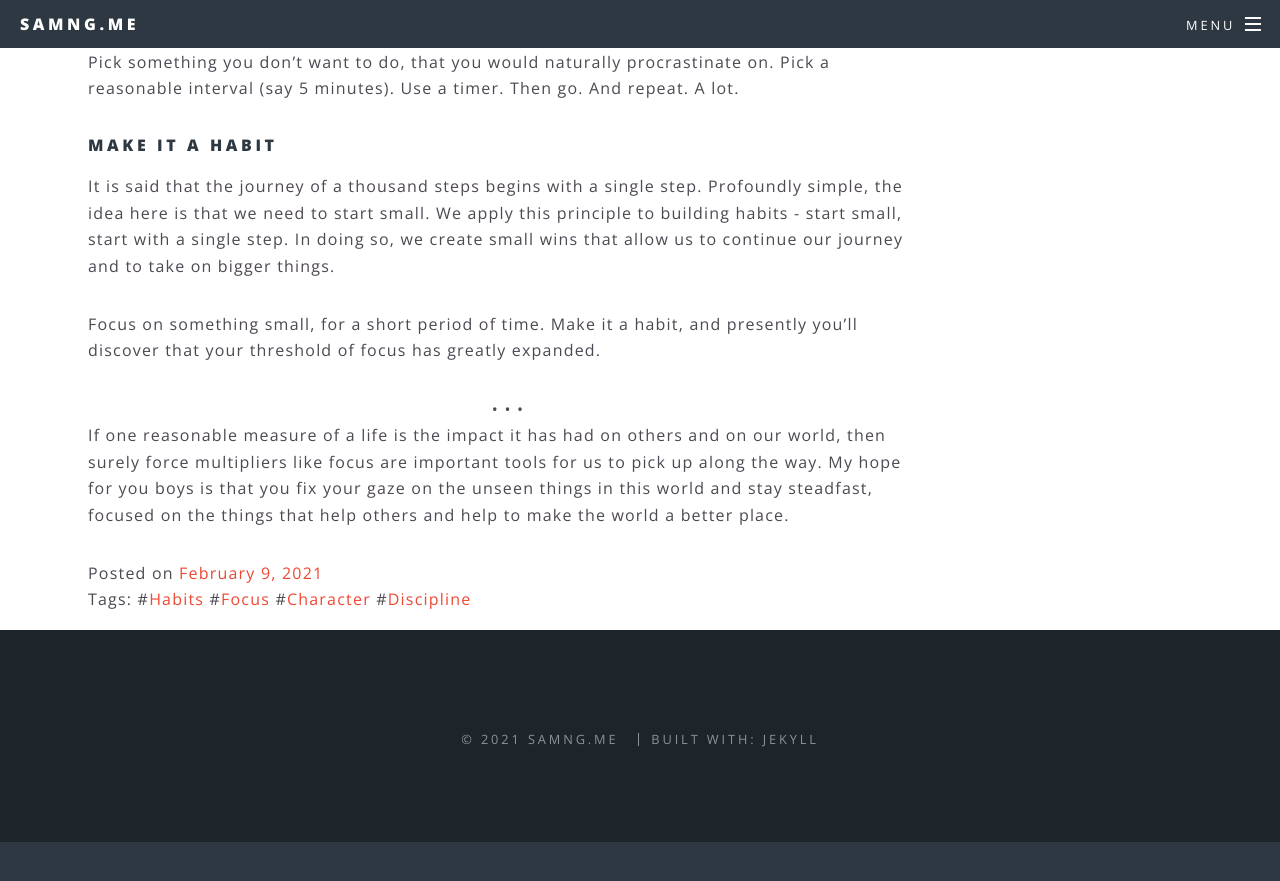
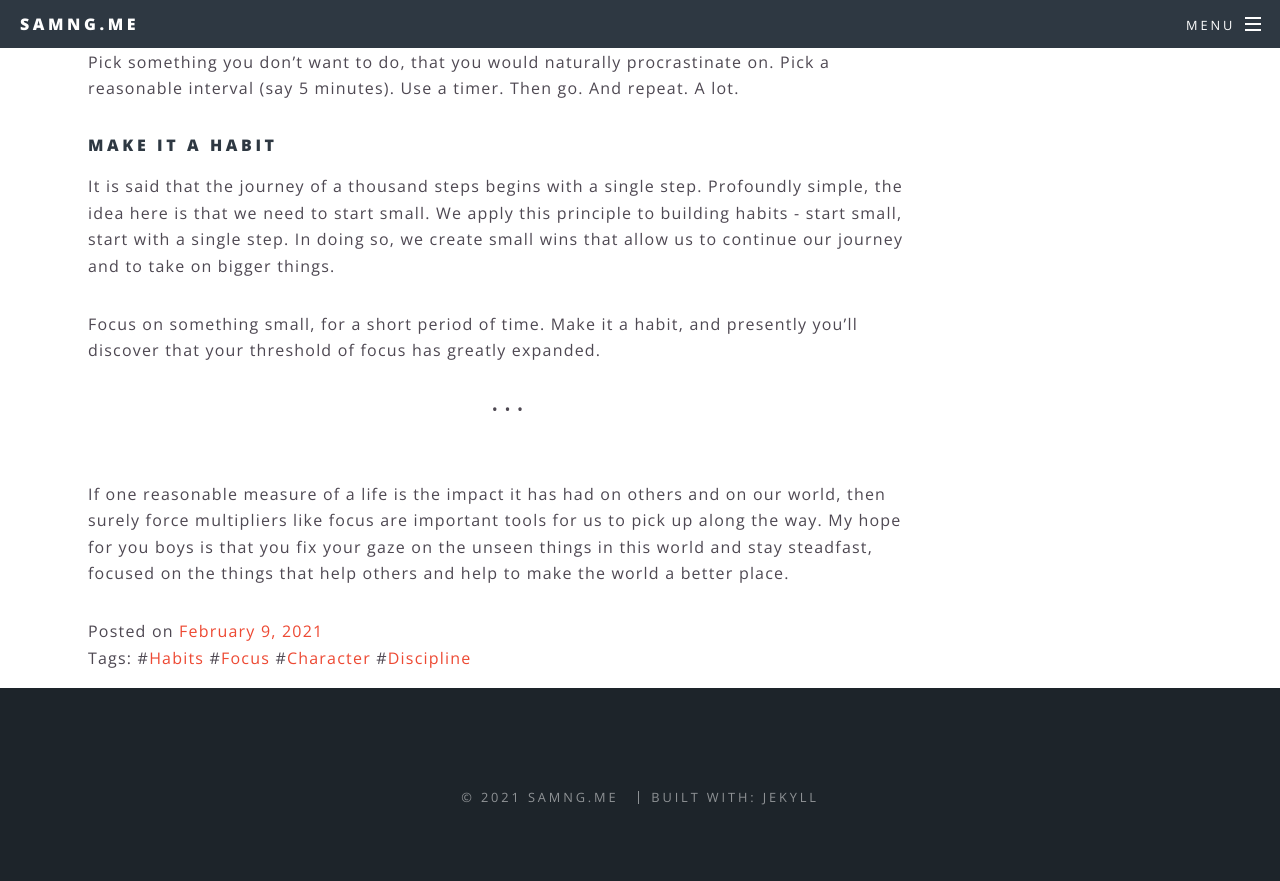
Before and after one commit to samng96/samng.me, a Jekyll site: the page built from letters-to-my-son/_posts/2021-02-09-focus.markdown, in a window 1280 px wide and 900 px high, scrolled down 1898 px. Shown: the top 881 px of the window. Built offline with Jekyll 4.4.1, drawn with Linux system fonts in a browser that asks for light colours; before the commit the page ends 2740 px from its top, so only the background shows below that.

Commit message:
spacing on dots

```diff
--- a/letters-to-my-son/_posts/2021-02-09-focus.markdown
+++ b/letters-to-my-son/_posts/2021-02-09-focus.markdown
@@ -39,6 +39,6 @@ It is said that the journey of a thousand steps begins with a single step. Profo
 
 Focus on something small, for a short period of time. Make it a habit, and presently you'll discover that your threshold of focus has greatly expanded.
 
-<center>• • •</center>
+<center>• • •</center><br>
 
 If one reasonable measure of a life is the impact it has had on others and on our world, then surely force multipliers like focus are important tools for us to pick up along the way. My hope for you boys is that you fix your gaze on the unseen things in this world and stay steadfast, focused on the things that help others and help to make the world a better place.
--- a/letters-to-my-son/_posts/2021-05-07-if-only.markdown
+++ b/letters-to-my-son/_posts/2021-05-07-if-only.markdown
@@ -44,7 +44,7 @@ If only such and such a thing happened, then the result would have been much bet
 
 These statements all push the burden of responsibility off of ourselves; we shift the blame to the thing that didn't happen instead of acknowledging our own culpability in the matter. It is no longer our fault! If the other person had done better, or if the referee had not singled me out, or if she didn't have it out for me from day one, then things would have been different and I would have had a more desirable outcome.
 
-<center>• • •</center>
+<center>• • •</center><br>
 
 My sons, do not believe those lies. Do not focus on the negative events of the past, placing blame and judgement on others. Rather set your mind on the future; look forward for the next things that will come, and be hopeful for that future! Yes, there may be pain and suffering, but there will also be joy! Laughter! Beauty, love, romance, and new shared experiences! *These* are what we live for and look forward to. I pray you fix your eyes on those things and not the failings of the past. Acknowledge the past, take responsibility, learn from your mistakes, then move on, move forward.
 
```
